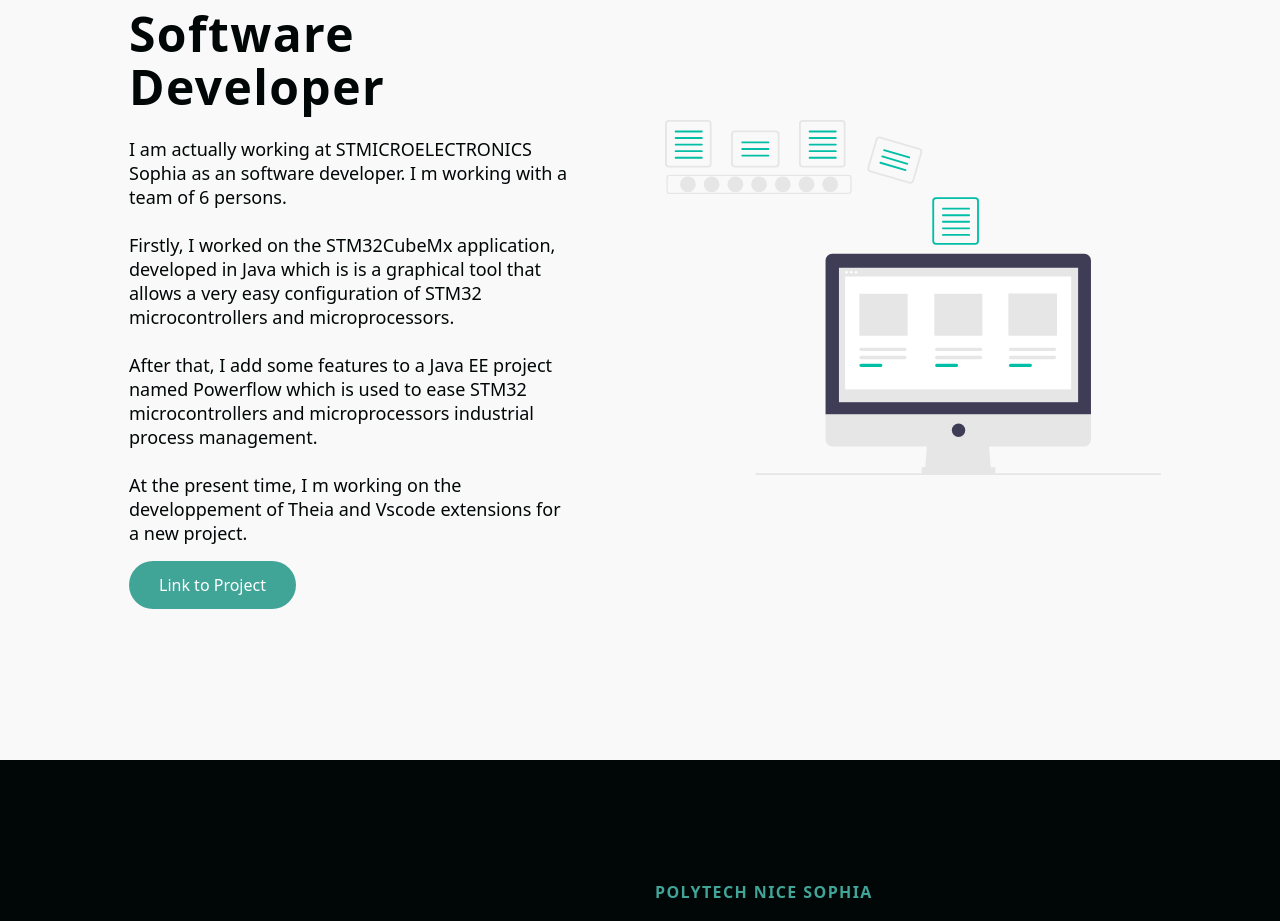
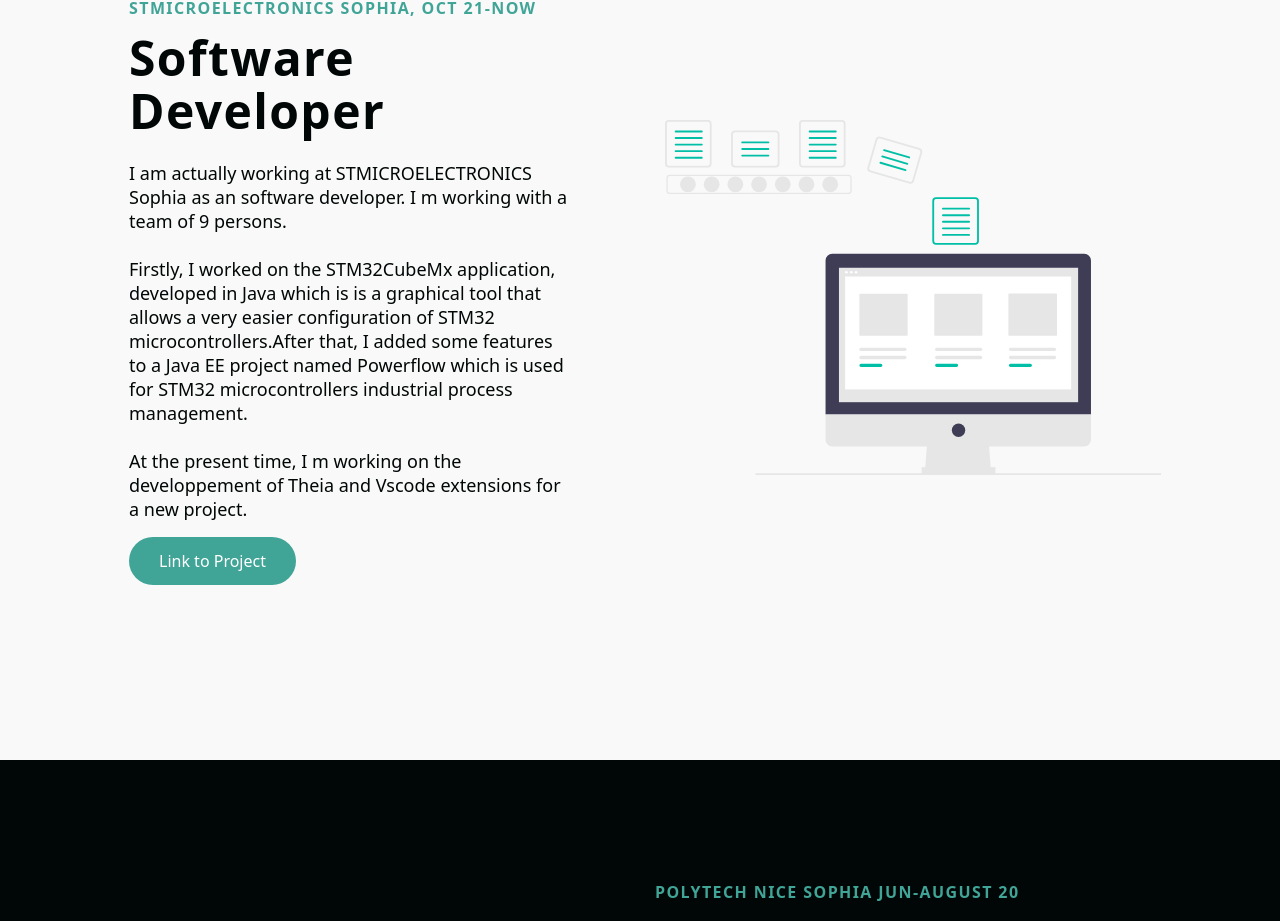
Before and after one commit to flopiroman/portfolio, a React (Create React App) app: page / in a window 1280 px wide. Shown: the part 980-1901 px from the top of the page. Built offline with nearby package versions, Linux system fonts and the light colour scheme.

Commit message:
Updating Epac link

```diff
--- a/src/Data.js
+++ b/src/Data.js
@@ -19,11 +19,11 @@
     lightBg: true,
     lightTxt: false,
     LightTextDesc: true,
-    topLine: 'STMICROELECTRONICS Sophia, October 21 - Now',
+    topLine: 'STMICROELECTRONICS Sophia, Oct 21-Now',
     heading: 'Software Developer',
-    description: ['I am actually working at STMICROELECTRONICS Sophia as an software developer. I m working with a team of 6 persons. \n \n ',
-    'Firstly, I worked on the STM32CubeMx application, developed in Java  which is is a graphical tool that allows a very easy configuration of STM32 microcontrollers and microprocessors. \n \n',
-    'After that, I add some features to a Java EE project named Powerflow which is used to ease STM32 microcontrollers and microprocessors industrial process management. \n \n' ,
+    description: ['I am actually working at STMICROELECTRONICS Sophia as an software developer. I m working with a team of 9 persons. \n \n ',
+    'Firstly, I worked on the STM32CubeMx application, developed in Java  which is is a graphical tool that allows a very easier configuration of STM32 microcontrollers.',
+    'After that, I added some features to a Java EE project named Powerflow which is used for STM32 microcontrollers industrial process management. \n\n' ,
     'At the present time, I m working on the developpement of Theia and Vscode extensions for a new project.'
     ],
     isHidden: false,
@@ -43,7 +43,7 @@
     lightBg: false,
     lightTxt: true,
     LightTextDesc: false,
-    topLine: 'Polytech Nice Sophia',
+    topLine: 'Polytech Nice Sophia Jun-August 20',
     heading: 'Internship on Symfinder-api ',
     description: ['Symfinder is a Toolchain for the Identification and Visualization of Object-Oriented Variability Implementations. \n \n',
     'During this internship, I worked on the development of features using a specific toolchain which combines travis, docker, Java, Javascript, html/css and mocha for testing. \n \n',
@@ -51,7 +51,7 @@
     ],
     isHidden: false,
     buttonDark: true,
-    projectPath: projectsLink.cubeMx ,
+    projectPath: projectsLink.symfinder,
     imgStart: true,
     img: Devops,
     alt: 'Developper',
@@ -62,7 +62,8 @@
 
 
 export const schools = {
-    polytech: 'https://polytech.univ-cotedazur.fr/'
+    polytech: 'https://polytech.univ-cotedazur.fr/',
+    epac: 'https://www.esseyi.com/organizations/epac-uac'
 }
 
 export const technoLinks ={
--- a/src/components/projects/index.js
+++ b/src/components/projects/index.js
@@ -109,12 +109,16 @@
                         <ProjectH2> Engineering cycle in computer sciences specialized in software architecture</ProjectH2>
                         <ProjectP>Polytech Nice  (September 2018 - Now) </ProjectP>
                     </BoxCard>
-                    <BoxCard  color={true} data-aos='zoom-out-up' >
+                    <BoxCard  color={true} data-aos='zoom-out-up' onClick={() => {
+                        window.open(schools.epac)
+                    }}>
                         <ProjectIcon src={Epac} bigIcon={false}/>
                         <ProjectH2> Engineering cycle first year in computer sciences and telecoms field </ProjectH2>
                         <ProjectP> EPAC (November 2017 - August 2018) </ProjectP>
                     </BoxCard>
-                    <BoxCard  color={true} data-aos='zoom-out-up' >
+                    <BoxCard  color={true} data-aos='zoom-out-up' onClick={() => {
+                        window.open(schools.epac)
+                    }}>
                         <ProjectIcon src={Epac} bigIcon={false}/>
                         <ProjectH2> Preparatory classes in mathematics, physical sciences and computer science </ProjectH2>
                         <ProjectP> EPAC (September 2015 - October 2017) </ProjectP>
```
